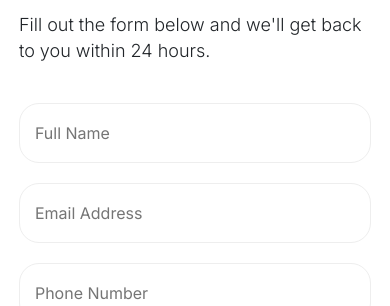
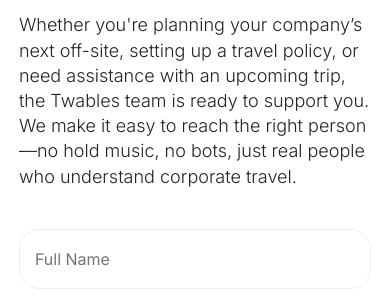
Before and after one commit to poojasharma122/Twables-updated, a plain HTML site: page contact-us.html in a window 390 px wide. Shown: the part 503-809 px from the top of the page. Drawn offline with Linux system fonts and the light colour scheme.

Commit message:
SDGFNBFG

```diff
--- a/contact-us.html
+++ b/contact-us.html
@@ -92,8 +92,10 @@
               <div class="col-lg-6">
                 <div class="get-started-form">
                   <h2>Let’s Connect. We’re Here to Help.</h2>
-                  <p>Fill out the form below and we'll get back to you within 24
-                    hours.</p>
+                  <p>Whether you're planning your company’s next off-site, setting up a travel policy, or need
+                    assistance with an upcoming trip, the Twables team is ready to support you. We make it
+                    easy to reach the right person—no hold music, no bots, just real people who understand
+                    corporate travel.</p>
                   <form>
                     <div class="form-group">
                       <input type="text" placeholder="Full Name" required>
--- a/css/responsive.css
+++ b/css/responsive.css
@@ -339,7 +339,9 @@
 	.site-nav {
 		max-width: 100%;
 	}
-
+	.travel-smarter-content h2 {
+		font-size: 32px;
+	}
 	.site-logo img {
 		max-width: 90px;
 	}
```
